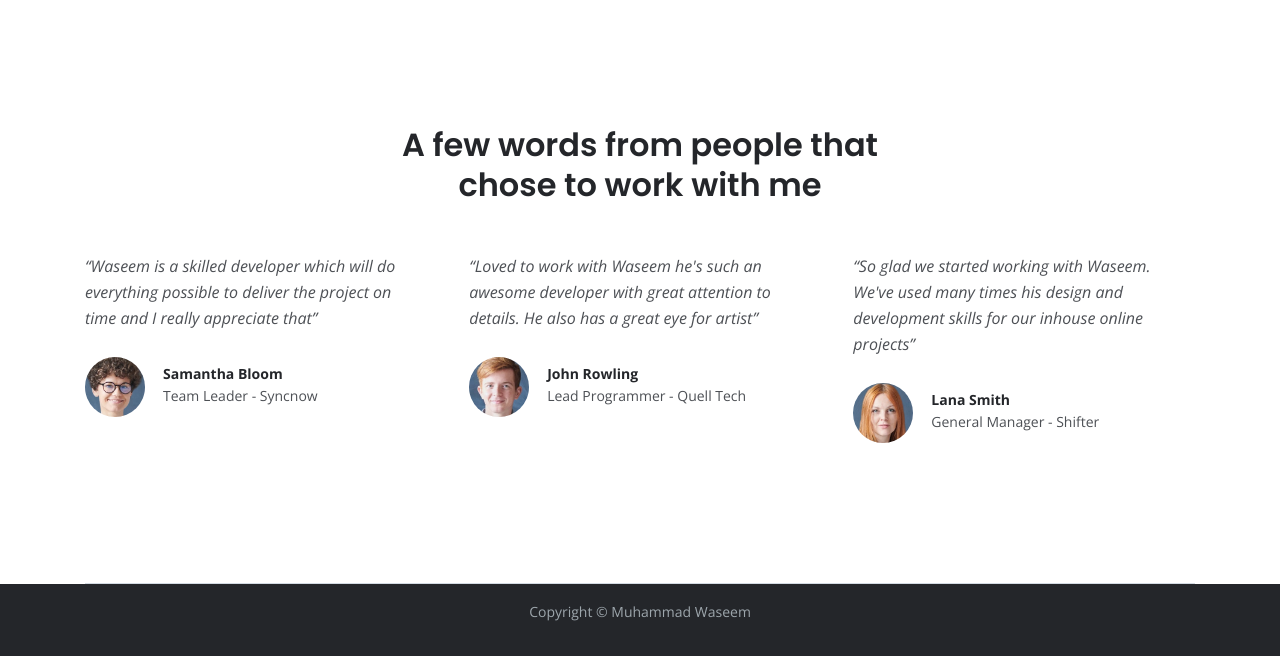
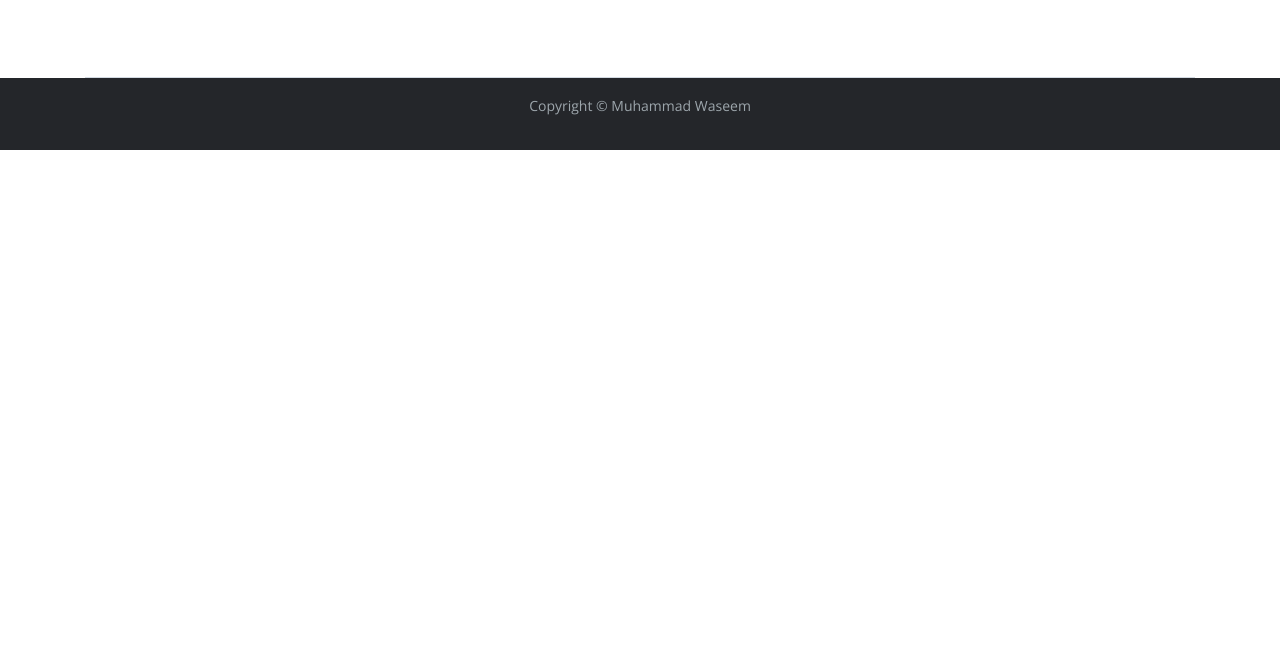
Before and after one commit to m-waseem1/waseem, a plain HTML site: page index.html in a window 1280 px wide. Shown: the part 4942-5598 px from the top of the page. After the commit the page ends 5092 px from the top, so only its background shows below. Drawn offline with nearby package versions, Linux system fonts and the light colour scheme.

Commit message:
Update index.html

```diff
--- a/index.html
+++ b/index.html
@@ -396,67 +396,7 @@
     <!-- end of works -->
 
 
-    <!-- Testimonials -->
-    <div class="cards-1">
-        <div class="container">
-            <div class="row">
-                <div class="col-lg-12">
-                    <h2 class="h2-heading">A few words from people that chose to work with me</h2>
-                </div> <!-- end of col -->
-            </div> <!-- end of row -->
-            <div class="row">
-                <div class="col-lg-12">
 
-                    <!-- Card -->
-                    <div class="card">
-                        <div class="card-body">
-                            <p class="testimonial-text">“Waseem is a skilled developer which will do everything possible to deliver the project on time and I really appreciate that”</p>
-                            <div class="details">
-                                <img src="images/testimonial-1.jpg" alt="alternative">
-                                <div class="text">
-                                    <div class="testimonial-author">Samantha Bloom</div>
-                                    <div class="occupation">Team Leader - Syncnow</div>
-                                </div> <!-- end of text -->
-                            </div> <!-- end of testimonial-details -->
-                        </div>
-                    </div>
-                    <!-- end of card -->
-
-                    <!-- Card -->
-                    <div class="card">
-                        <div class="card-body">
-                            <p class="testimonial-text">“Loved to work with Waseem he's such an awesome developer with great attention to details. He also has a great eye for artist”</p>
-                            <div class="details">
-                                <img src="images/testimonial-2.jpg" alt="alternative">
-                                <div class="text">
-                                    <div class="testimonial-author">John Rowling</div>
-                                    <div class="occupation">Lead Programmer - Quell Tech</div>
-                                </div> <!-- end of text -->
-                            </div> <!-- end of testimonial-details -->
-                        </div>
-                    </div>
-                    <!-- end of card -->
-
-                    <!-- Card -->
-                    <div class="card">
-                        <div class="card-body">
-                            <p class="testimonial-text">“So glad we started working with Waseem. We've used many times his design and development skills for our inhouse online projects”</p>
-                            <div class="details">
-                                <img src="images/testimonial-3.jpg" alt="alternative">
-                                <div class="text">
-                                    <div class="testimonial-author">Lana Smith</div>
-                                    <div class="occupation">General Manager - Shifter</div>
-                                </div> <!-- end of text -->
-                            </div> <!-- end of testimonial-details -->
-                        </div>
-                    </div>
-                    <!-- end of card -->
-
-                </div> <!-- end of col -->
-            </div> <!-- end of row -->
-        </div> <!-- end of container -->
-    </div> <!-- end of cards-1 -->
-    <!-- end of testimonials -->
 
 
     <!-- Section Divider -->
```
